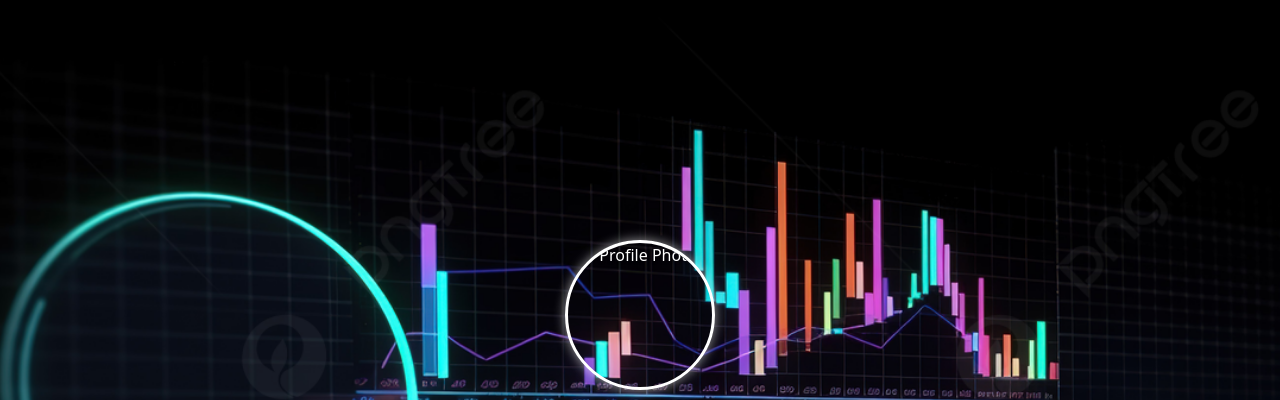
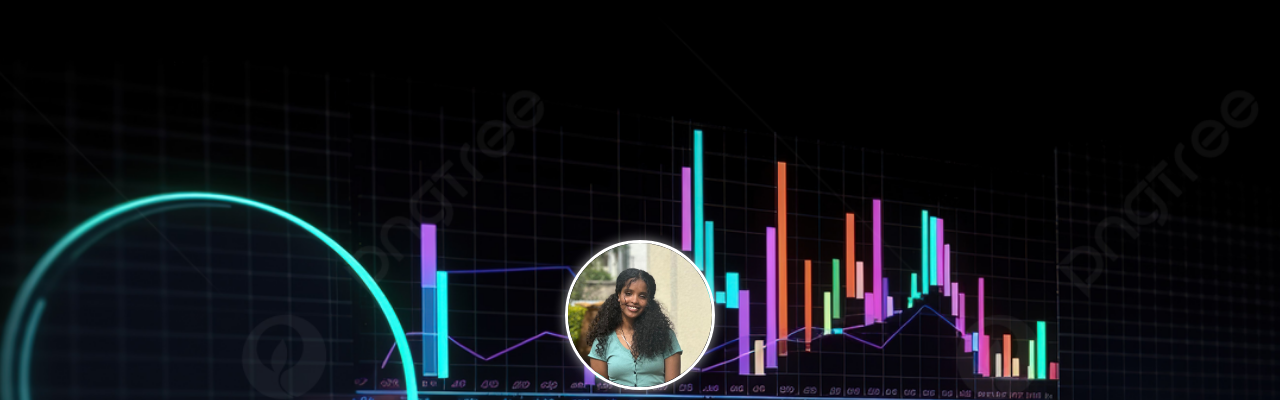
Before and after one commit to rz2557/Portfolio, a plain HTML site: page index.html in a window 1280 px wide. Shown: the top 400 px of the page. Drawn offline with nearby package versions, Linux system fonts and the light colour scheme.

Commit message:
Update index.html

```diff
--- a/index.html
+++ b/index.html
@@ -9,7 +9,7 @@
 </head>
 <body>
   <header class="hero-section text-center text-white d-flex flex-column align-items-center justify-content-center" style="background-image: url('page_background.jpg');">
-    <img src="profile.jpg" alt="Profile Photo" class="profile-photo mb-3">
+    <img src="profile.jpeg" alt="Profile Photo" class="profile-photo mb-3">
     <h1>Rishan Abebe</h1>
     <p>Economics Major | Data Analyst</p>
     <div class="card summary-card mt-3">
```
